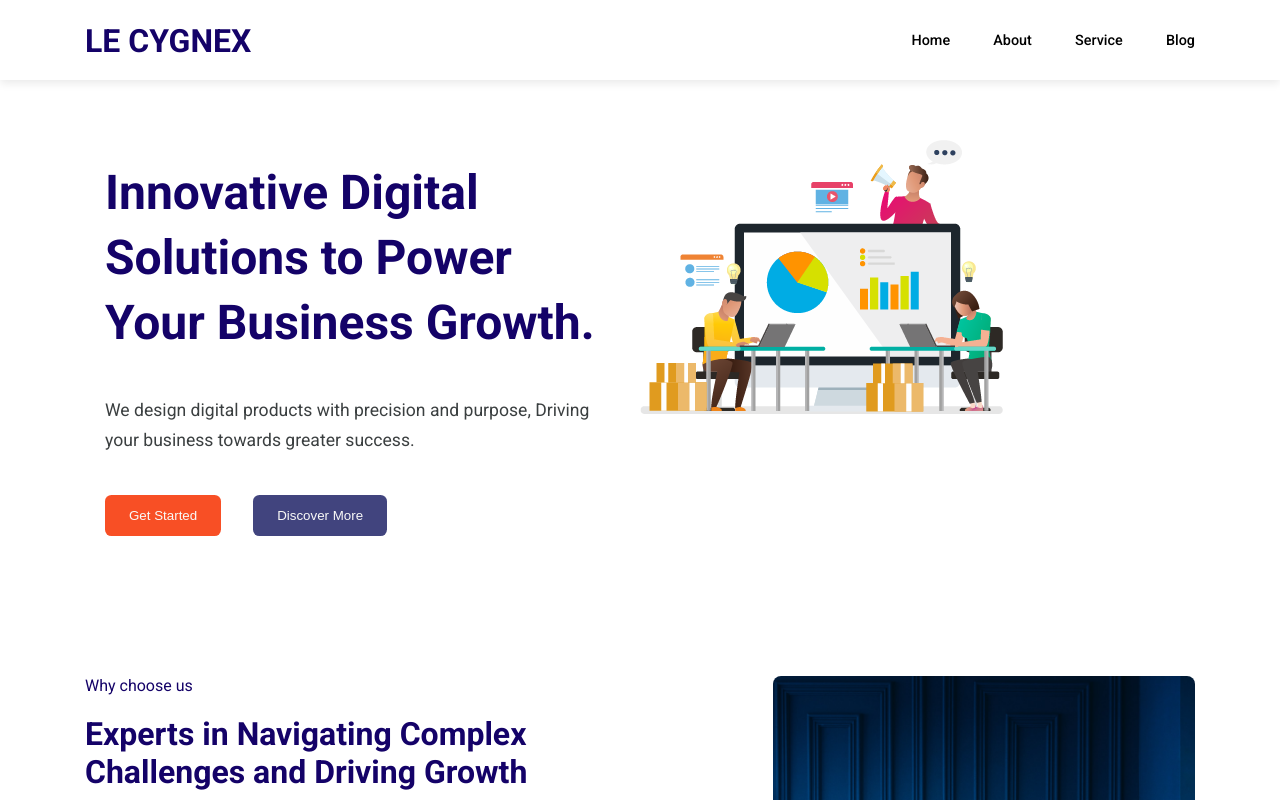
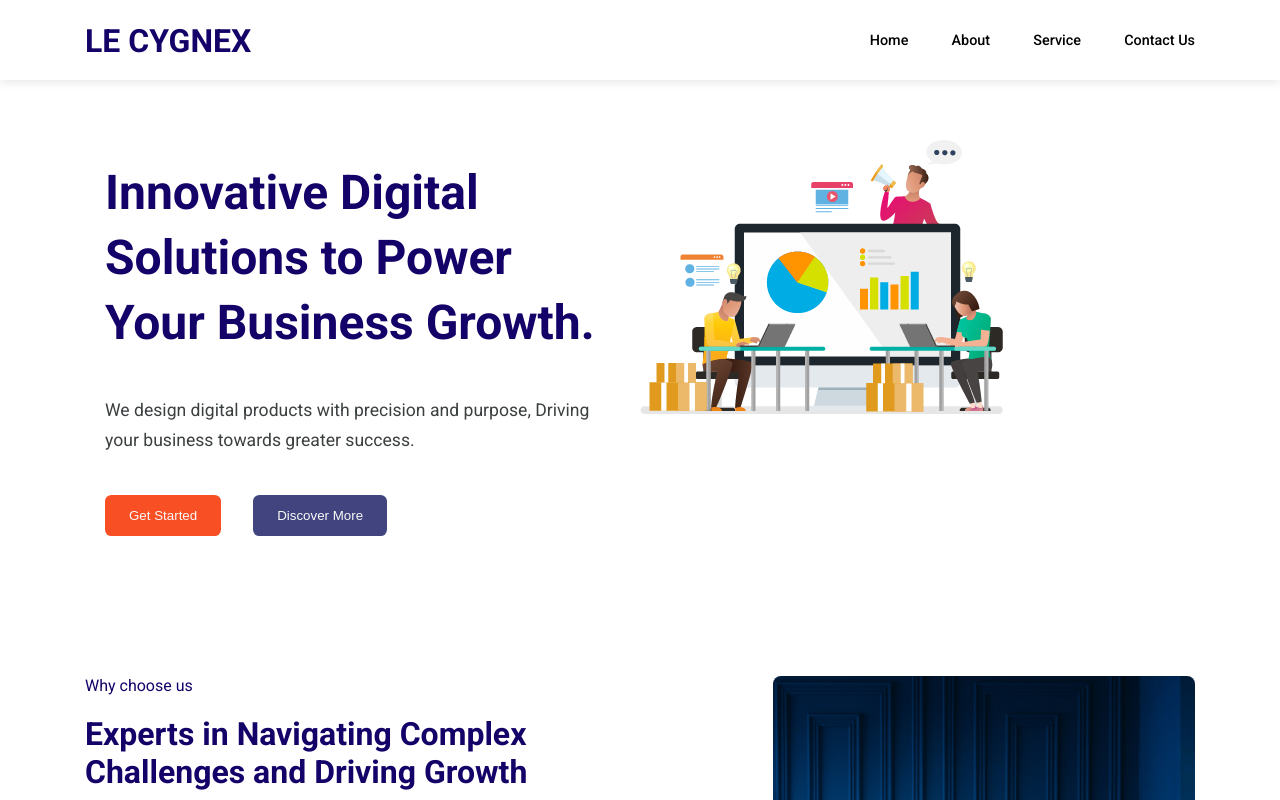
Before and after one commit to Nihalpm123/lecygnex, a React (Vite) app: page / in a window 1280 px wide. Shown: the top 800 px of the page. Built offline with nearby package versions, Linux system fonts and the light colour scheme.

Commit message:
navbar content changed

```diff
--- a/src/components/Header/Header.jsx
+++ b/src/components/Header/Header.jsx
@@ -19,10 +19,14 @@ const nav__links = [
   //   path:'#projects',
   //   display: 'Projects'
   // },
+  // {
+  //   path:'#blog',
+  //   display: 'Blog'
+  // },
   {
-    path:'#blog',
-    display: 'Blog'
-  },
+    path:'#contact',
+    display: 'Contact Us'
+  }
 ]
 
 const Header = () => {
--- a/src/components/UI/Form.jsx
+++ b/src/components/UI/Form.jsx
@@ -6,7 +6,7 @@ import { FaLocationDot } from "react-icons/fa6";
 
 const Form = () => {
   return (
-   <section className='contact'>
+   <section className='contact' id='contact'>
         <div className="content-form">
             <h2>Get In Touch</h2>
             <p></p>
```
